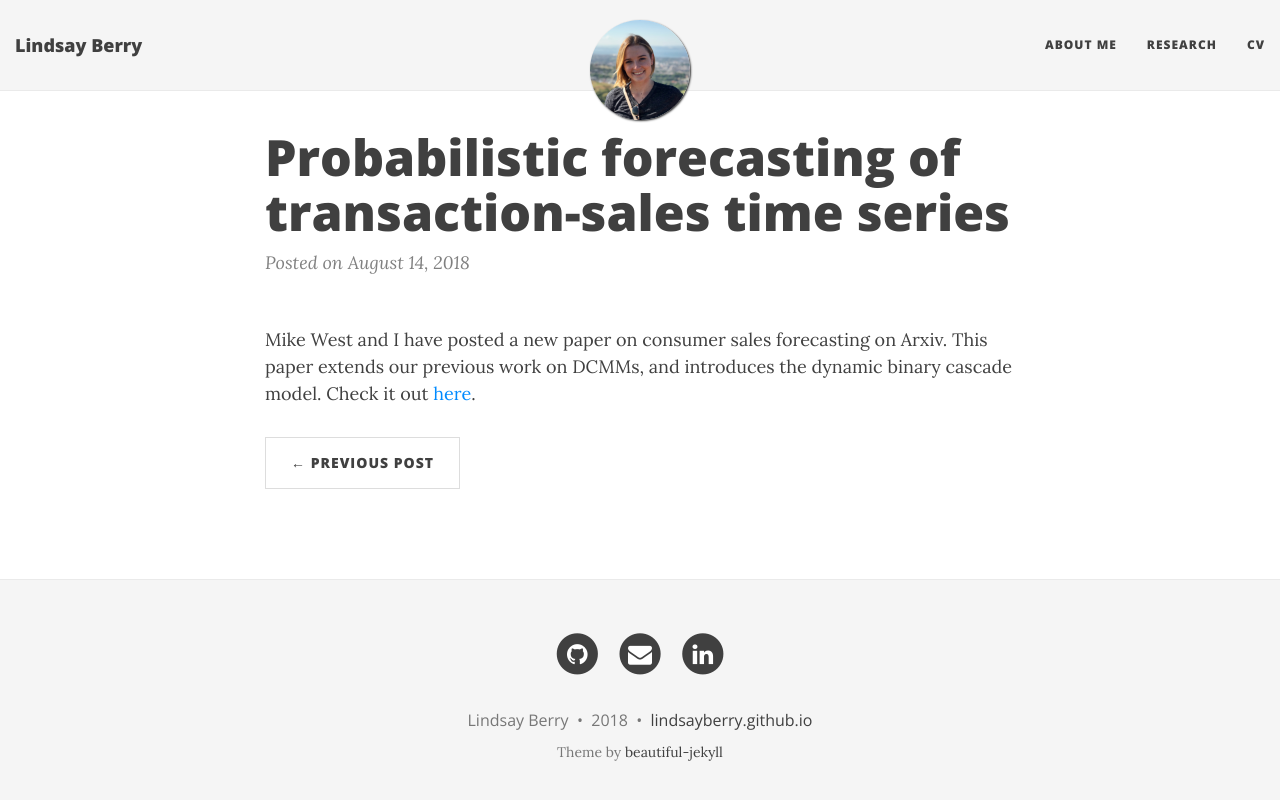
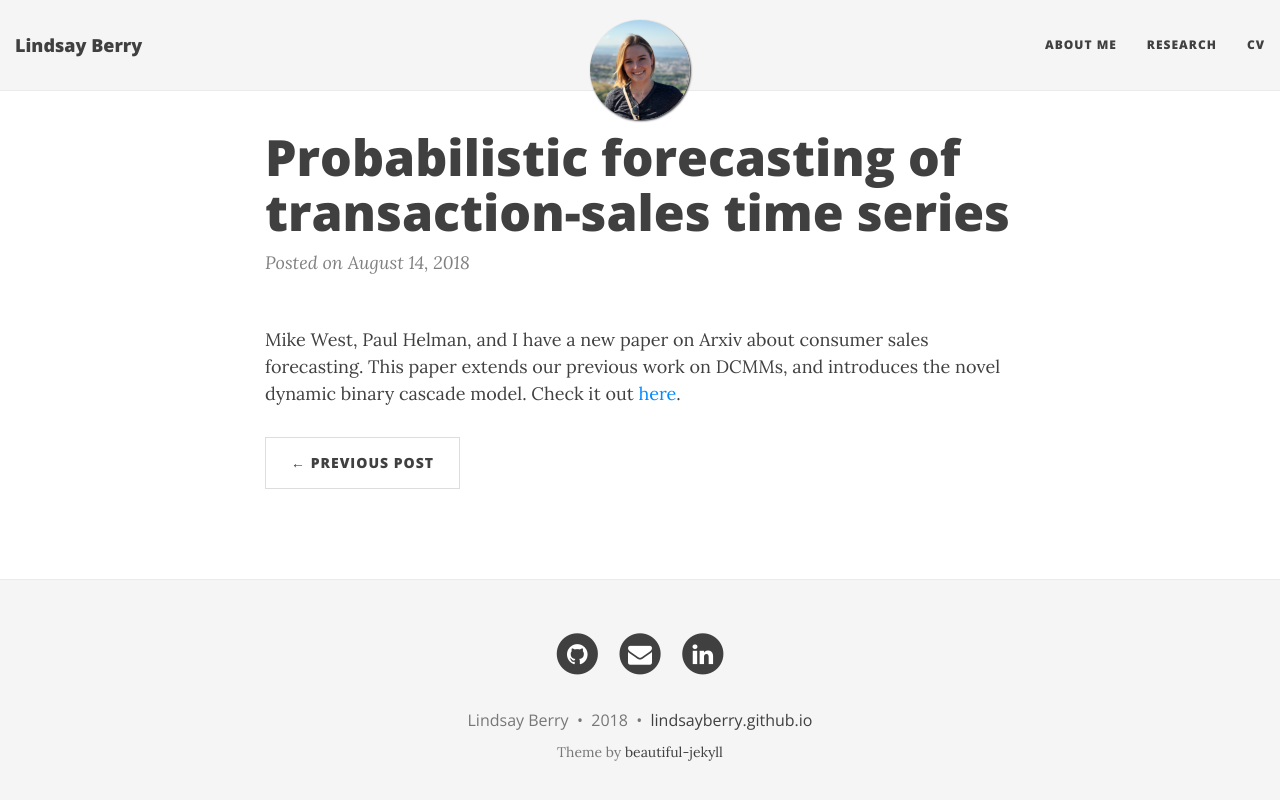
Before and after one commit to lindsayberry/archive-website-template, a Jekyll site: the page built from _posts/2018-08-14-dbcm.md, in a window 1280 px wide. Shown: the top 800 px of the page. Built offline with Jekyll 4.4.1, drawn with Linux system fonts in a browser that asks for light colours; nearby versions of some CDN libraries.

Commit message:
edit post about DBCMs

```diff
--- a/_posts/2018-08-14-dbcm.md
+++ b/_posts/2018-08-14-dbcm.md
@@ -3,4 +3,4 @@ layout: post
 title: Probabilistic forecasting of transaction-sales time series
 ---
 
-Mike West and I have posted a new paper on consumer sales forecasting on Arxiv. This paper extends our previous work on DCMMs, and introduces the dynamic binary cascade model. Check it out [here](https://arxiv.org/abs/1808.04698).
+Mike West, Paul Helman, and I have a new paper on Arxiv about consumer sales forecasting. This paper extends our previous work on DCMMs, and introduces the novel dynamic binary cascade model. Check it out [here](https://arxiv.org/abs/1808.04698).
```
